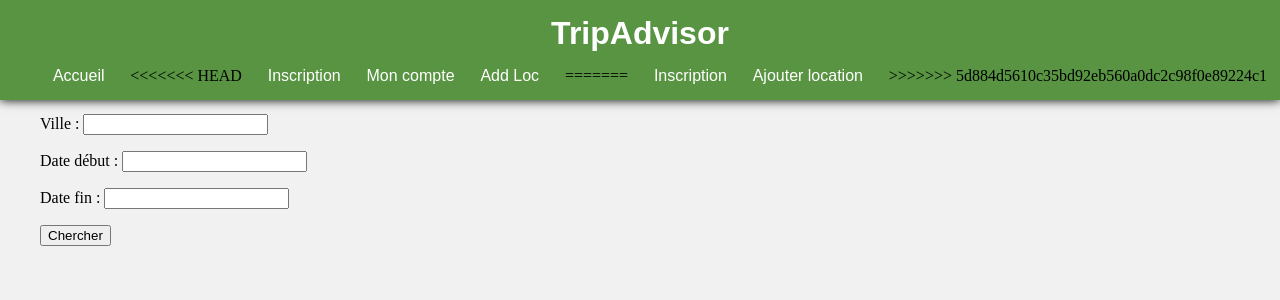
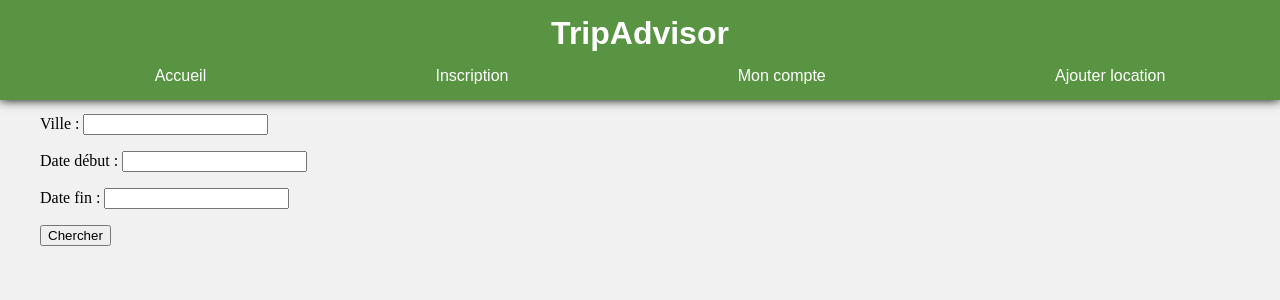
Before and after one commit to Alix-Eisenhardt/Trip, a PHP site: page / in a window 1280 px wide. Shown: the top 300 px of the page. Run offline with PHP 8.4, Linux system fonts and the light colour scheme; some libraries are stand-ins or nearby versions.

Commit message:
fix header.php

```diff
--- a/view/header.php
+++ b/view/header.php
@@ -10,14 +10,9 @@
 		<h1>TripAdvisor</h1>
 		<ul>
 			<a href="."><li>Accueil</li></a>
-<<<<<<< HEAD
 			<a href="index.php?r=abonne/inscription"><li>Inscription</li></a>
 			<a href="index.php?r=abonne/modifierCompte"><li>Mon compte</li></a>
-			<a href="index.php?r=location/createLocation"><li>Add Loc</li></a>
-=======
-			<a href="./?r=abonne/inscription"><li>Inscription</li></a>
 			<a href="./?r=location/createLocation"><li>Ajouter location</li></a>
->>>>>>> 5d884d5610c35bd92eb560a0dc2c98f0e89224c1
 		</ul>
 </header>
 <div id="main">
```
